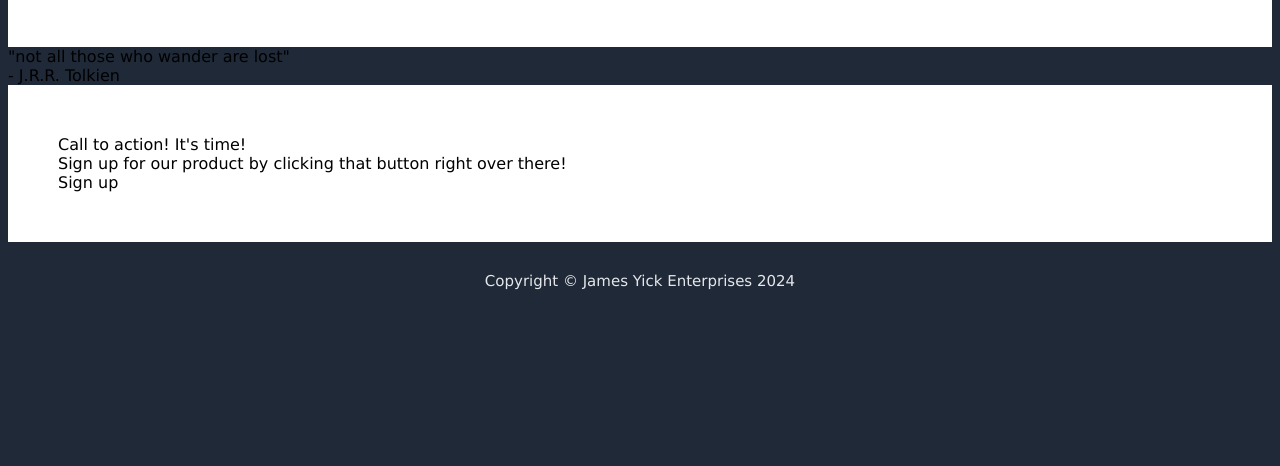
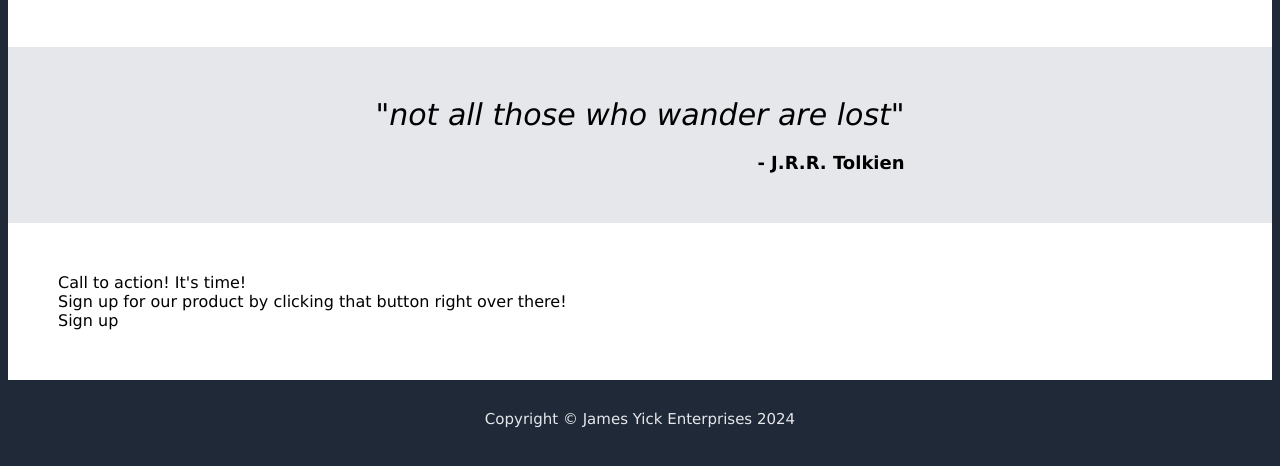
Before and after one commit to jyickwelcome/landing-page-project, a plain HTML site: page index.html in a window 1280 px wide. Shown: the part 989-1455 px from the top of the page. Before the commit the page ends 1317 px from the top, so only its background shows below. Drawn offline with Linux system fonts and the light colour scheme.

Commit message:
completed quote section

```diff
--- a/style.css
+++ b/style.css
@@ -97,9 +97,30 @@ body {
     text-align: center;
 }
 
-.testimonial-section {
+.quote-section {
     background-color: #E5E7EB;
     padding: 50px;
+    display: flex;
+    justify-content: center;
+}
+
+.quote-container {
+    display: flex;
+    flex-direction: column;
+    align-items: center;
+    max-width: fit-content;
+}
+
+.quote {
+    font-size: 30px;
+    font-style: italic;
+}
+
+.citation {
+    font-size: 18px;
+    font-weight: bold;
+    padding-top: 20px;
+    align-self: flex-end;
 }
 
 .cta-section {
```
